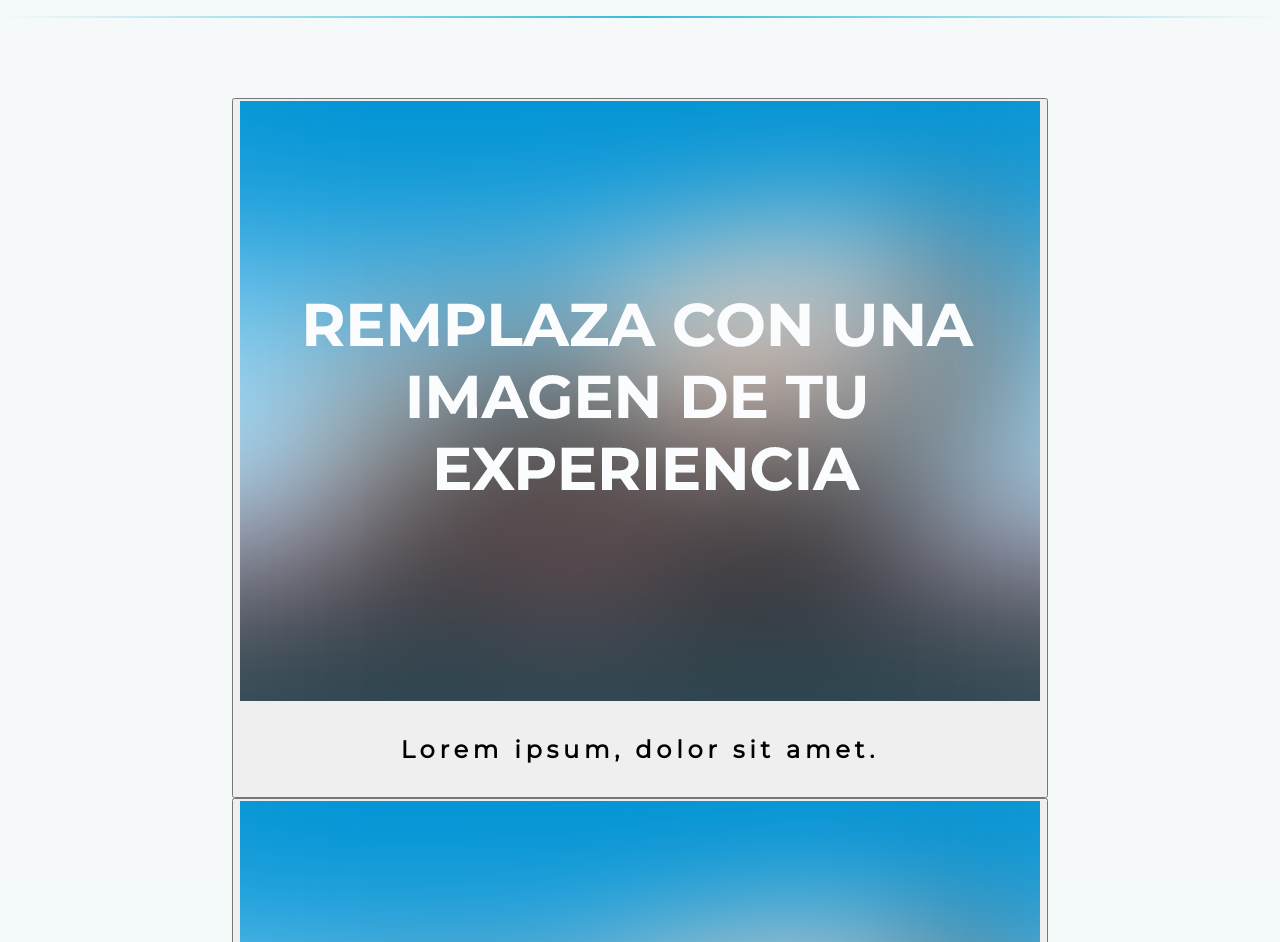
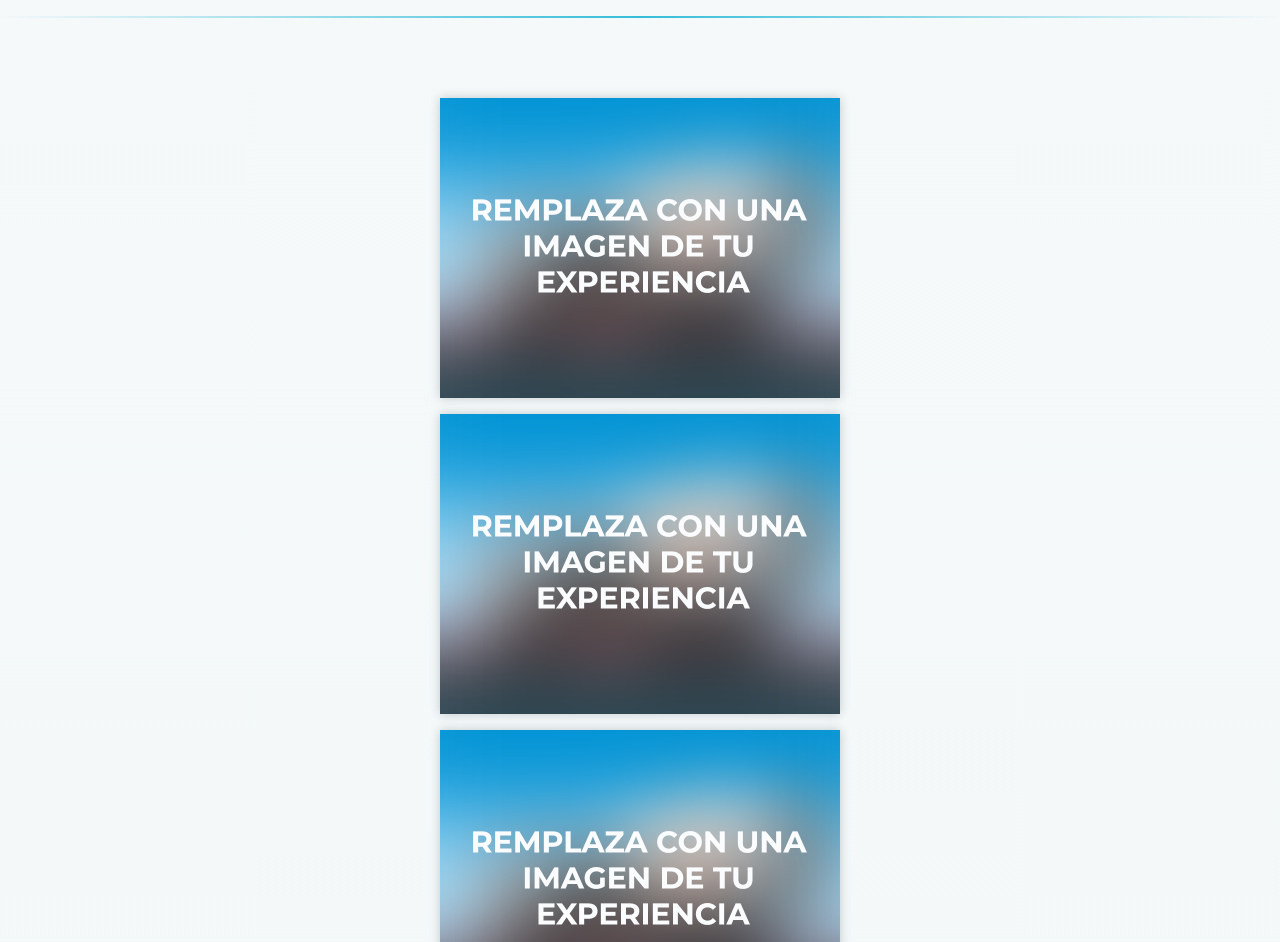
Before and after one commit to whiteknight-dev/portfolio, a plain HTML site: page index.html in a window 1280 px wide. Shown: the part 544-1486 px from the top of the page. Drawn offline with nearby package versions, Linux system fonts and the light colour scheme.

Commit message:
Add portfolio section styles

```diff
--- a/assets/css/nav.css
+++ b/assets/css/nav.css
@@ -17,7 +17,7 @@
 
 #navbar div a:hover {
     color: var(--white);
-    transition: color .3s ease, color .3s ease;
+    transition: color .3s ease;
 }
 
 #navbar div img {
--- a/assets/css/portfolio.css
+++ b/assets/css/portfolio.css
@@ -0,0 +1,73 @@
+#portfolio button {
+    display: block;
+    position: relative;
+    margin: 1rem auto;
+    max-width: 400px;
+    overflow: hidden;
+    box-shadow: 0 0 10px var(--gray2);
+    padding: 0;
+    border: none;
+    cursor: zoom-in;
+}
+
+#portfolio img {
+    display: block;
+    max-height: 300px;
+    transition: transform .3s ease;
+}
+
+#portfolio button:hover img {
+    transform: scale(1.25);
+}
+
+#portfolio button::before {
+    content: '';
+    background-color: var(--primary);
+    width: 100%;
+    height: 100%;
+    position: absolute;
+    z-index: 1;
+    top: 0;
+    left: 0;
+    transition: opacity .3s ease;
+    opacity: 0;
+}
+
+#portfolio button:hover::before {
+    opacity: 0.75;
+}
+
+#portfolio h4 {
+    display: block;
+    margin: 0;
+    position: absolute;
+    z-index: 2;
+    bottom: 0;
+    left: 50%;
+    transform: translate(-50%, 50%);
+    color: var(--white);
+    opacity: 0;
+    transition: bottom .3s ease, opacity .3s ease;
+}
+
+#portfolio button:hover h4 {
+    bottom: 30%;
+    opacity: 1;
+}
+
+#portfolio button::after {
+    content: url('../img/icons/zoom.svg');
+    width: 50%;
+    position: absolute;
+    z-index: 2;
+    left: 50%;
+    top: 0;
+    transform: translate(-40%, -50%);
+    opacity: 0;
+    transition: top .3s ease, opacity .3s ease;
+}
+
+#portfolio button:hover::after {
+    top: 40%;
+    opacity: .75;
+}
--- a/index.html
+++ b/index.html
@@ -14,6 +14,7 @@
     <link rel="stylesheet" href="assets/css/sections.css">
     <link rel="stylesheet" href="assets/css/header.css">
     <link rel="stylesheet" href="assets/css/nav.css">
+    <link rel="stylesheet" href="assets/css/portfolio.css">
 </head>
 <body>
     <header>
```
